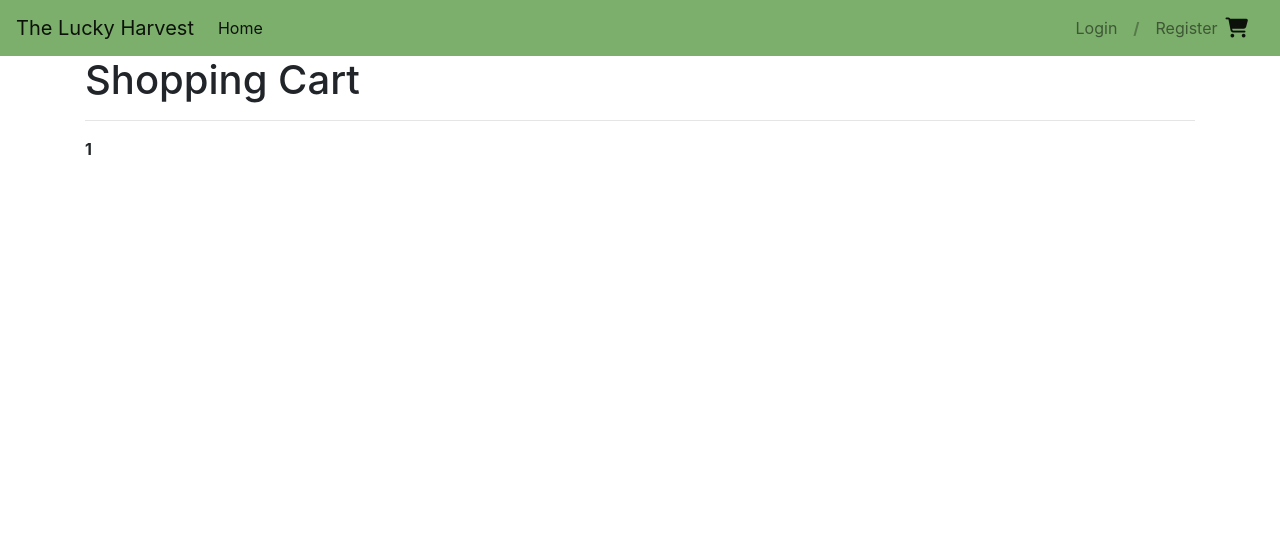
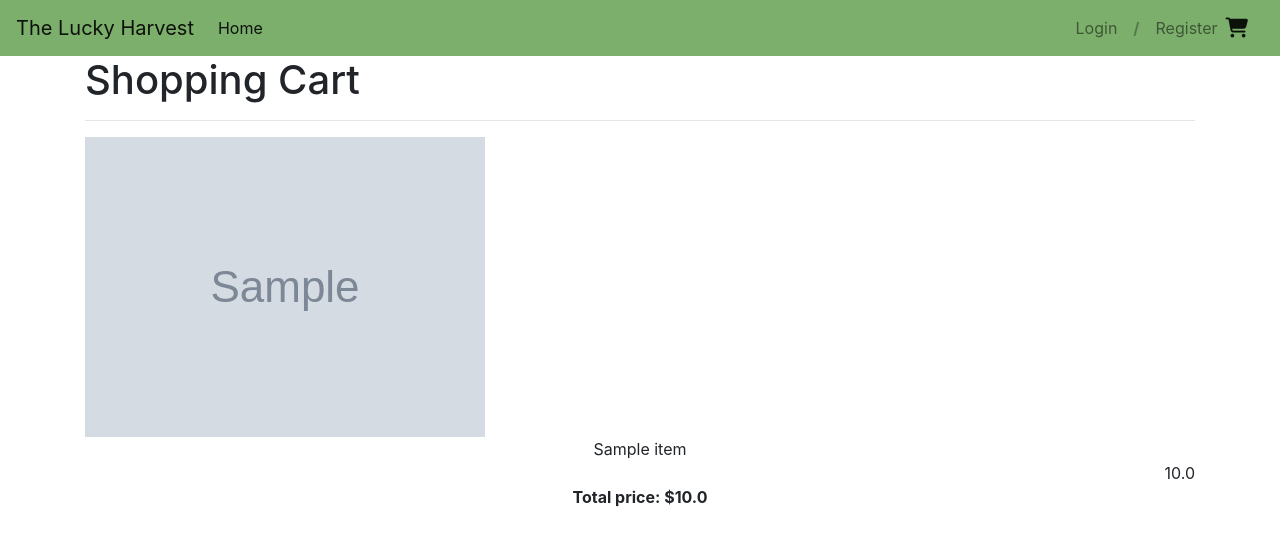
Before and after one commit to KantoJosh/hacksc20, a Flask app: page /cart/1 in a window 1280 px wide. Shown: the top 546 px of the page. Run offline with Flask 2, Linux system fonts and the light colour scheme; data comes from the database, SQL or seed files in the repository; both versions use the stored data as it was after the commit; tables that the repository leaves empty hold one stand-in row (values such as "Sample post"); grey boxes marked "Sample" are stand-in pictures; some libraries are stand-ins or nearby versions.

Commit message:
checkout

```diff
--- a/HACKSC2020/hacksc2020/routes.py
+++ b/HACKSC2020/hacksc2020/routes.py
@@ -14,79 +14,13 @@ from hacksc2020.models import User,Item
 # stripe.api_key = stripe_keys['secret_key']
 
 
-# user = [
-#     {
-#         'username': 'Jigga',
-#         'email': 'sc@tidal.com',
-#         'password': 'password'
-#     },
-#     {
-#         'username': 'Ye',
-#         'email': 'kim@yeezy.com',
-#         'password': 'password'
-#     }
-# ]
-# item = [
-#     {
-#         'image_file': '/static/apple.jpeg',
-#         'name': 'Apple',
-#         'price': 2.74
-#     },
-#     {
-#         'image_file': '/static/apple.jpeg',
-#         'name': 'Apple',
-#         'price': 2.74
-#     },
-#     {
-#         'image_file': '/static/apple.jpeg',
-#         'name': 'Apple',
-#         'price': 2.74
-#     },
-#     {
-#         'image_file': '/static/apple.jpeg',
-#         'name': 'Apple',
-#         'price': 2.74
-#     },
-#     {
-#         'image_file': '/static/pear.jpg',
-#         'name': 'Pear',
-#         'price': 3.99
-#     },
-#     {
-#         'image_file': '/static/apple.jpeg',
-#         'name': 'Apple',
-#         'price': 2.74
-#     },
-#     {
-#         'image_file': '/static/pear.jpg',
-#         'name': 'Pear',
-#         'price': 3.99
-#     },
-#     {
-#         'image_file': '/static/apple.jpeg',
-#         'name': 'Apple',
-#         'price': 2.74
-#     },
-#     {
-#         'image_file': '/static/pear.jpg',
-#         'name': 'Pear',
-#         'price': 3.99
-#     }
-# ]
 itemList = [
-    Item(image='/static/apple.jpeg',name='apple',price=2.73),
-    Item(image='/static/pear.jpg',name='pear',price=3.99 ),
-    # Item(image='/static/apple.jpeg',name='apple',price=2.73),
-    # Item(image='/static/pear.jpg',name='pear',price=3.99 ),
-    # Item(image='/static/apple.jpeg',name='apple',price=2.73),
-    # Item(image='/static/pear.jpg',name='pear',price=3.99 ),
-    # Item(image='/static/apple.jpeg',name='apple',price=2.73),
-    # Item(image='/static/pear.jpg',name='pear',price=3.99),
-    # Item(image='/static/apple.jpeg',name='apple',price=2.73)
+    Item(image='/static/apple1.jpg',name='apple',price=2.73),
+    Item(image='/static/banana3.jpg',name='banana',price=1.99 ),
+    Item(image='/static/carrot2.jpg',name='carrot',price=3.99 ),
+    Item(image='/static/grapes1.jpg',name='grapes',price=2.99 ),
+    Item(image='/static/orange1.jpg',name='orange',price=1.99 ),
 ]
-
-itemIDs = [x.id for x in Item.query.all()]
-
 
 @app.route('/',methods =["GET","POST"])
 @app.route('/home',methods =["GET","POST"])
@@ -132,11 +66,18 @@ def cart(id):
     user = User.query.filter_by(username="USER").first()
     user.add_to_cart(id)
     #return render_template("cart.html",title="Cart",items=items)
-    return render_template("cart.html",title="Cart",items=user.cart)
+    our_cart = []
+    total_price = 0
+    for item in user.cart.rstrip("  \n").split("/"):
+        if len(item) > 0:
+            our_cart.append(Item.query.filter_by(id=int(item)).first()) # each item is an Item object
+            total_price += Item.query.filter_by(id=int(item)).first().price
 
-# @app.route('/pay',methods =["GET","POST"])
-# def pay():
-#     return render_template("pay.html",title="Pay", key=stripe_keys['publishable_key'])
+    return render_template("cart.html",title="Cart",items=our_cart,total_price=total_price)
+
+@app.route('/pay',methods =["GET","POST"])
+def pay():
+    return render_template("pay.html",title="Pay", key=stripe_keys['publishable_key'])
 
 
 #background process happening without any refreshing
--- a/HACKSC2020/hacksc2020/templates/cart.html
+++ b/HACKSC2020/hacksc2020/templates/cart.html
@@ -2,7 +2,20 @@
 {% block content %}
 <h1>Shopping Cart</h1>
 <hr>
-{% for i in items.split("/") %}
-    <b>{{i}}</b>
+{% for i in items %}
+
+    <img class=".img-rounded" src="{{ i.image }}">
+    <div align="center">
+        {{ i.name }}
+    </div>
+    <div align="right">
+        {{i.price}}
+    </div>
+
 {% endfor %}
+<div align="center">
+    <p>
+        <b>Total price: ${{ total_price }}</b>
+    </p>
+</div>
 {% endblock content %}
```
Also changed, not shown: HACKSC2020/hacksc2020/site.db.
